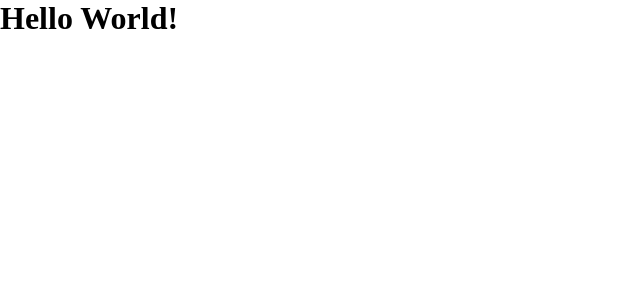
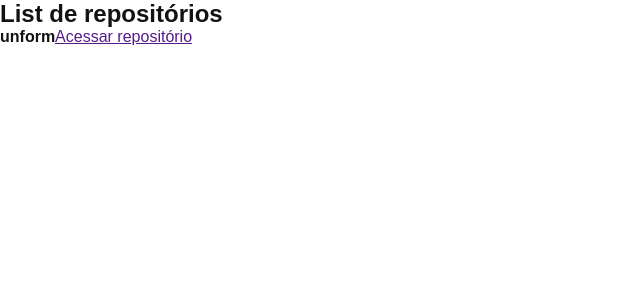
Before and after one commit to IagooCesaar/cursos-rocketseat-ignite-github-explorer, a React app: page / in a window 1280 px wide. Shown: the top 300 px of the page, without its empty margins (0-640 px from the left). Built offline with nearby package versions, Linux system fonts and the light colour scheme.

Commit message:
first component

```diff
--- a/src/App.jsx
+++ b/src/App.jsx
@@ -1,5 +1,6 @@
+import { RepositoryList } from './components/RepositoryList'
 import './styles/global.scss'
 
 export function App() {
-  return <h1>Hello World!</h1>
+  return <RepositoryList />
 }
--- /dev/null
+++ b/src/components/RepositoryList.jsx
@@ -0,0 +1,14 @@
+export function RepositoryList() {
+  return (
+    <section className="repository-list">
+      <h1>List de repositórios</h1>
+
+      <ul>
+        <li>
+          <strong>unform</strong>
+          <a href="">Acessar repositório</a>
+        </li>
+      </ul>
+    </section>
+  )
+}
--- a/src/styles/global.scss
+++ b/src/styles/global.scss
@@ -5,5 +5,6 @@
 }
 
 body {
-  font: Arial, Helvetica, sans-serif;
+  font: 16px "Helveltica Neue", Arial, Helvetica, sans-serif;
+  color: #121214;
 }
```
